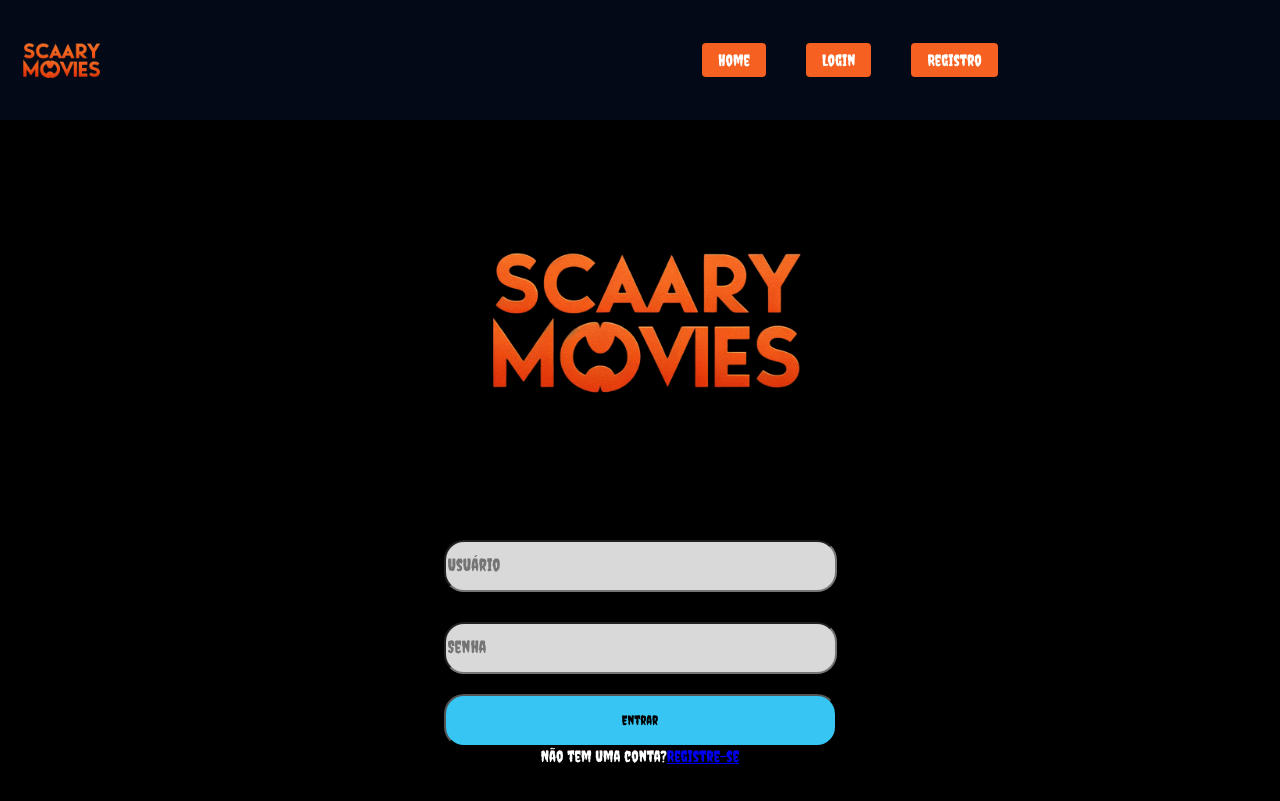
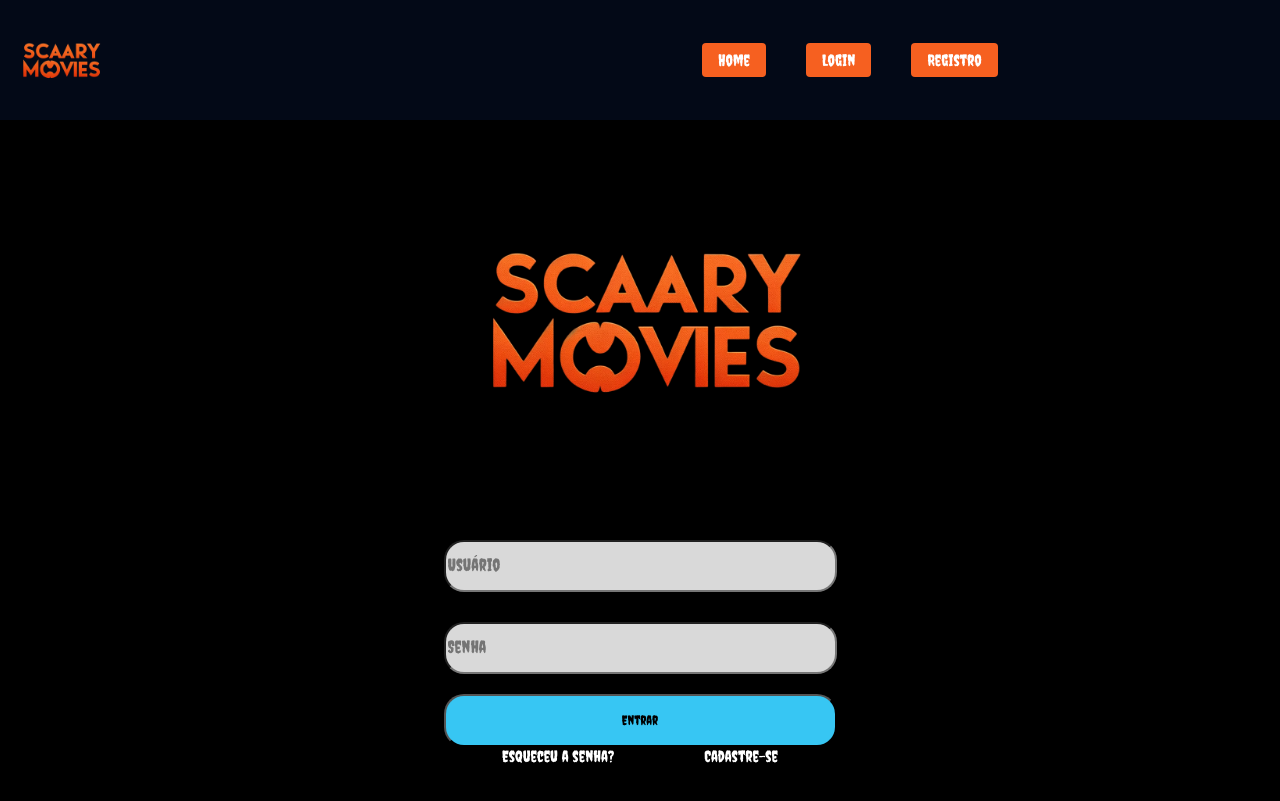
Before and after one commit to geleco/scary-movies, a React (Create React App) app: page / in a window 1280 px wide. Built offline with nearby package versions, Linux system fonts and the light colour scheme.

Commit message:
recuperação de senha

```diff
--- a/src/Components/LoginPage.js
+++ b/src/Components/LoginPage.js
@@ -22,14 +22,15 @@ function LoginPage() {
 
 
       setSuccessMessage("Login bem-sucedido! Redirecionando para a Homepage...");
-     setTimeout(() => {
+      setTimeout(() => {
         navigate("/home");
       }, 2000);
     } catch (error) {
       console.error('Erro de autenticação:', error.message);
       setFailMessage("Você não possue conta, registre-se");
       setTimeout(() => {
-        setFailMessage("");}, 2000);
+        setFailMessage("");
+      }, 2000);
     }
   };
 
@@ -49,7 +50,15 @@ function LoginPage() {
               <input type="password" placeholder="Senha" className="input_senha" value={password} onChange={(e) => setPassword(e.target.value)} />
             </div>
             <button type="submit" className="button_login">Entrar</button>
-            <span className="span_login">Não tem uma conta?<Link to="/register">Registre-se</Link></span>
+            <div className="info-button-login">
+              <span className="span_senha">
+                <span><Link to="/">Esqueceu a senha?</Link></span>
+              </span>
+              <span className="span_cadastre-se">
+                <span><Link to="/register">Cadastre-se</Link></span>
+              </span>
+            </div>
+
           </form>
           {successMessage && <p className="success-message">{successMessage}</p>}
           {FailMessage && <p class name="fail-message">{FailMessage}</p>}
--- a/src/Components/RegisterPage.js
+++ b/src/Components/RegisterPage.js
@@ -72,7 +72,7 @@ function RegisterPage() {
             {error && <p className="error-message">{error.toString()}</p>}
             <button className="Button_Register" type="submit">Cadastre-se</button>
             {successMessage && <p className="success-message">{successMessage}</p>}
-            <span className="span_register">Já tem uma conta?<Link to="/">Faça o login</Link></span>
+            <span >Já tem uma conta?<Link to="/" className="span_register">Faça o login</Link></span>
           </form>
         </div>
       </div>
--- a/src/Components/styles/LoginPage.css
+++ b/src/Components/styles/LoginPage.css
@@ -3,17 +3,17 @@ body {
   color: #fff;
   font-family: "Arial", sans-serif;
 }
-@media (max-width: 768px) {
-}
 
-@media (max-width: 480px) {
-}
+@media (max-width: 768px) {}
+
+@media (max-width: 480px) {}
 
 .Background_logo {
   max-width: 400px;
   max-height: auto;
   flex-shrink: 0;
 }
+
 .Login_box {
   padding: 20px;
   max-width: 400px;
@@ -27,12 +27,14 @@ body {
 .form-group {
   margin-bottom: 10px;
 }
+
 .input_senha {
   border-radius: 20px;
   background: #d9d9d9;
   width: 393px;
   height: 52px;
 }
+
 .button_login {
   margin-top: 10px;
   border-radius: 20px;
@@ -42,18 +44,44 @@ body {
   flex-shrink: 0;
   cursor: pointer;
 }
+
 .input_usuario {
   border-radius: 20px;
   background: #d9d9d9;
   width: 393px;
   height: 52px;
 }
-.span_login {
-  margin-top: 10px;
-  margin-left: 0;
+
+.span_senha {
+  margin-right: 60px;
+
+}
+
+.span_cadastre-se {
+  margin-left: 30px;
+
+}
+
+.span_senha a,
+.span_cadastre-se a {
+  color: #ffffff;
+  text-decoration: none;
+
+}
+
+.span_senha a:hover,
+.span_cadastre-se a:hover {
+  text-decoration: underline;
 }
 
 input::placeholder {
   margin: 10px;
   font-size: 17.32424px;
 }
+
+.span_register{
+  color: #ffffff;
+  text-decoration: none;
+  text-decoration: underline;
+  margin-left: 5px;
+}
```
Also changed, not shown: src/Components/RecuperSenha.js (added), src/Components/styles/RecuperPage.css (added).
